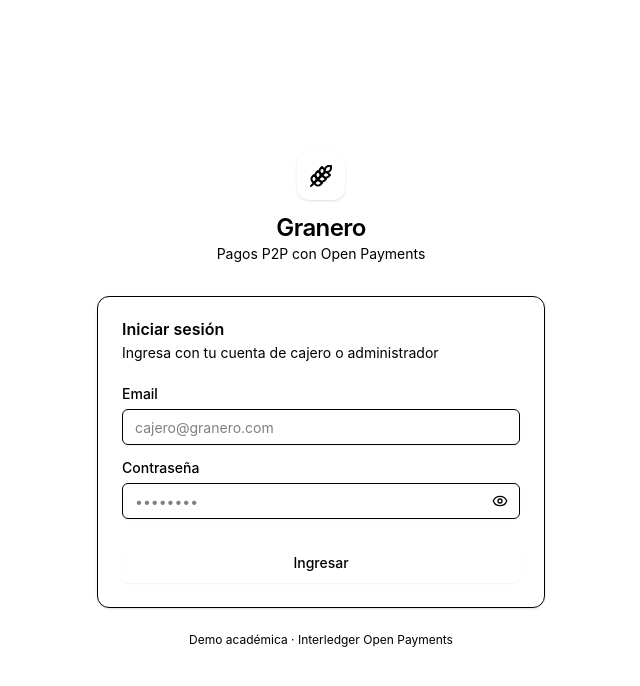
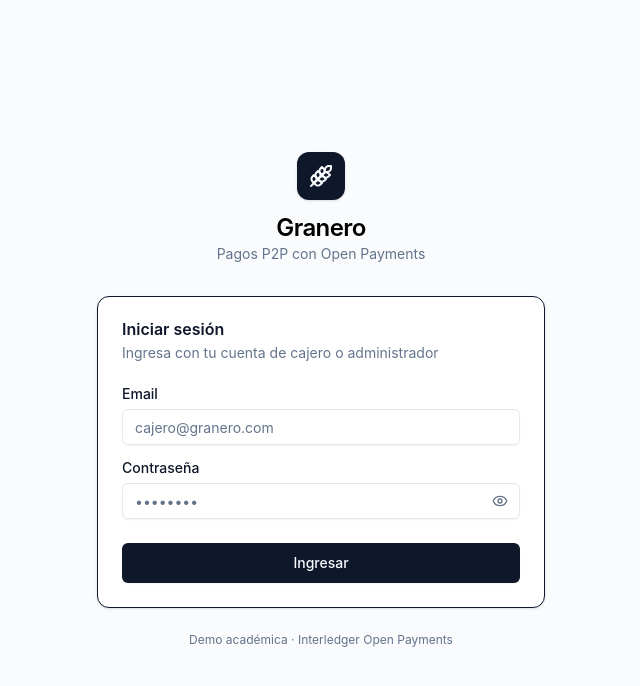
Before and after one commit to Its-JrDev/openpayment, a React (Vite) app in the folder frontend/: page /login in a window 1280 px wide. Shown: the top 686 px of the page, without its empty margins (319-959 px from the left). Built offline with nearby package versions, Linux system fonts and the light colour scheme; no server answers.

Commit message:
fix: restaurar fondo del modal y variables de tema CSS

```diff
--- a/frontend/src/components/NewSaleModal.jsx
+++ b/frontend/src/components/NewSaleModal.jsx
@@ -47,7 +47,7 @@
             Genera un link de cobro Open Payments al instante
           </DialogDescription>
         </DialogHeader>
-        <p className="mb-2 text-sm text-destructive" className="mb-2 text-sm text-destructive">{error}</p>
+        {error && <p className="mb-2 text-sm text-destructive">{error}</p>}
         <SaleForm onSubmit={handleSubmit} isLoading={loading} />
       </DialogContent>
     </Dialog>
--- a/frontend/src/components/ui/dialog.jsx
+++ b/frontend/src/components/ui/dialog.jsx
@@ -37,7 +37,7 @@
     <DialogPrimitive.Overlay
       data-slot="dialog-overlay"
       className={cn(
-        "fixed inset-0 z-50 bg-black/50 data-[state=closed]:animate-out data-[state=closed]:fade-out-0 data-[state=open]:animate-in data-[state=open]:fade-in-0",
+        "fixed inset-0 z-50 bg-black/60 backdrop-blur-sm data-[state=closed]:animate-out data-[state=closed]:fade-out-0 data-[state=open]:animate-in data-[state=open]:fade-in-0",
         className
       )}
       {...props} />
@@ -56,7 +56,7 @@
       <DialogPrimitive.Content
         data-slot="dialog-content"
         className={cn(
-          "fixed top-[50%] left-[50%] z-50 grid w-full max-w-[calc(100%-2rem)] translate-x-[-50%] translate-y-[-50%] gap-4 rounded-lg border bg-background p-6 shadow-lg duration-200 outline-none data-[state=closed]:animate-out data-[state=closed]:fade-out-0 data-[state=closed]:zoom-out-95 data-[state=open]:animate-in data-[state=open]:fade-in-0 data-[state=open]:zoom-in-95 sm:max-w-lg",
+          "fixed top-[50%] left-[50%] z-50 grid w-full max-w-[calc(100%-2rem)] translate-x-[-50%] translate-y-[-50%] gap-4 rounded-xl border border-slate-200 dark:border-slate-800 bg-white dark:bg-slate-900 bg-background p-6 shadow-2xl duration-200 outline-none data-[state=closed]:animate-out data-[state=closed]:fade-out-0 data-[state=closed]:zoom-out-95 data-[state=open]:animate-in data-[state=open]:fade-in-0 data-[state=open]:zoom-in-95 sm:max-w-lg",
           className
         )}
         {...props}>
--- a/frontend/src/index.css
+++ b/frontend/src/index.css
@@ -1 +1,68 @@
 @import "tailwindcss";
+
+@theme {
+  --color-background: var(--background);
+  --color-foreground: var(--foreground);
+  --color-card: var(--card);
+  --color-card-foreground: var(--card-foreground);
+  --color-popover: var(--popover);
+  --color-popover-foreground: var(--popover-foreground);
+  --color-primary: var(--primary);
+  --color-primary-foreground: var(--primary-foreground);
+  --color-secondary: var(--secondary);
+  --color-secondary-foreground: var(--secondary-foreground);
+  --color-muted: var(--muted);
+  --color-muted-foreground: var(--muted-foreground);
+  --color-accent: var(--accent);
+  --color-accent-foreground: var(--accent-foreground);
+  --color-destructive: var(--destructive);
+  --color-destructive-foreground: var(--destructive-foreground);
+  --color-border: var(--border);
+  --color-input: var(--input);
+  --color-ring: var(--ring);
+}
+
+:root {
+  --background: #ffffff;
+  --foreground: #0f172a;
+  --card: #ffffff;
+  --card-foreground: #0f172a;
+  --popover: #ffffff;
+  --popover-foreground: #0f172a;
+  --primary: #0f172a;
+  --primary-foreground: #f8fafc;
+  --secondary: #f1f5f9;
+  --secondary-foreground: #0f172a;
+  --muted: #f1f5f9;
+  --muted-foreground: #64748b;
+  --accent: #f1f5f9;
+  --accent-foreground: #0f172a;
+  --destructive: #ef4444;
+  --destructive-foreground: #f8fafc;
+  --border: #e2e8f0;
+  --input: #e2e8f0;
+  --ring: #0f172a;
+  --radius: 0.5rem;
+}
+
+.dark {
+  --background: #0f172a;
+  --foreground: #f8fafc;
+  --card: #0f172a;
+  --card-foreground: #f8fafc;
+  --popover: #0f172a;
+  --popover-foreground: #f8fafc;
+  --primary: #f8fafc;
+  --primary-foreground: #0f172a;
+  --secondary: #1e293b;
+  --secondary-foreground: #f8fafc;
+  --muted: #1e293b;
+  --muted-foreground: #94a3b8;
+  --accent: #1e293b;
+  --accent-foreground: #f8fafc;
+  --destructive: #7f1d1d;
+  --destructive-foreground: #f8fafc;
+  --border: #1e293b;
+  --input: #1e293b;
+  --ring: #cbd5e1;
+}
```
